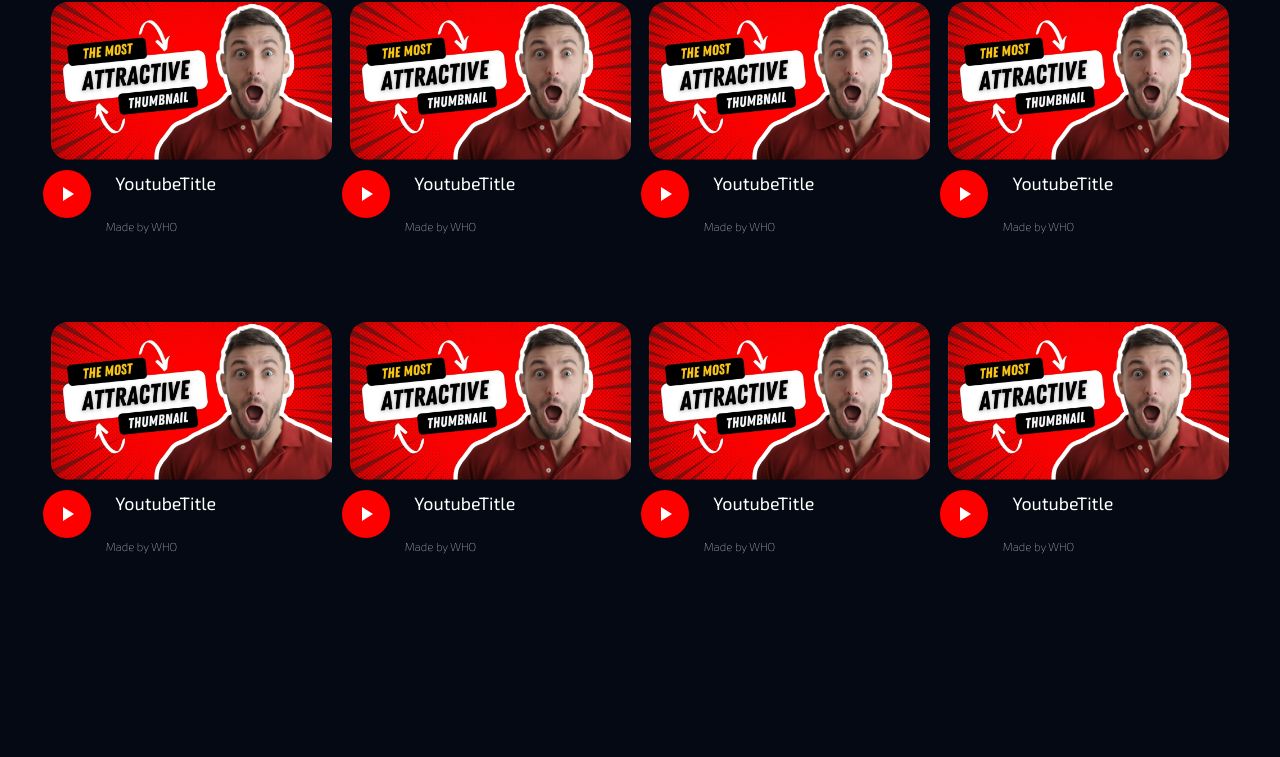
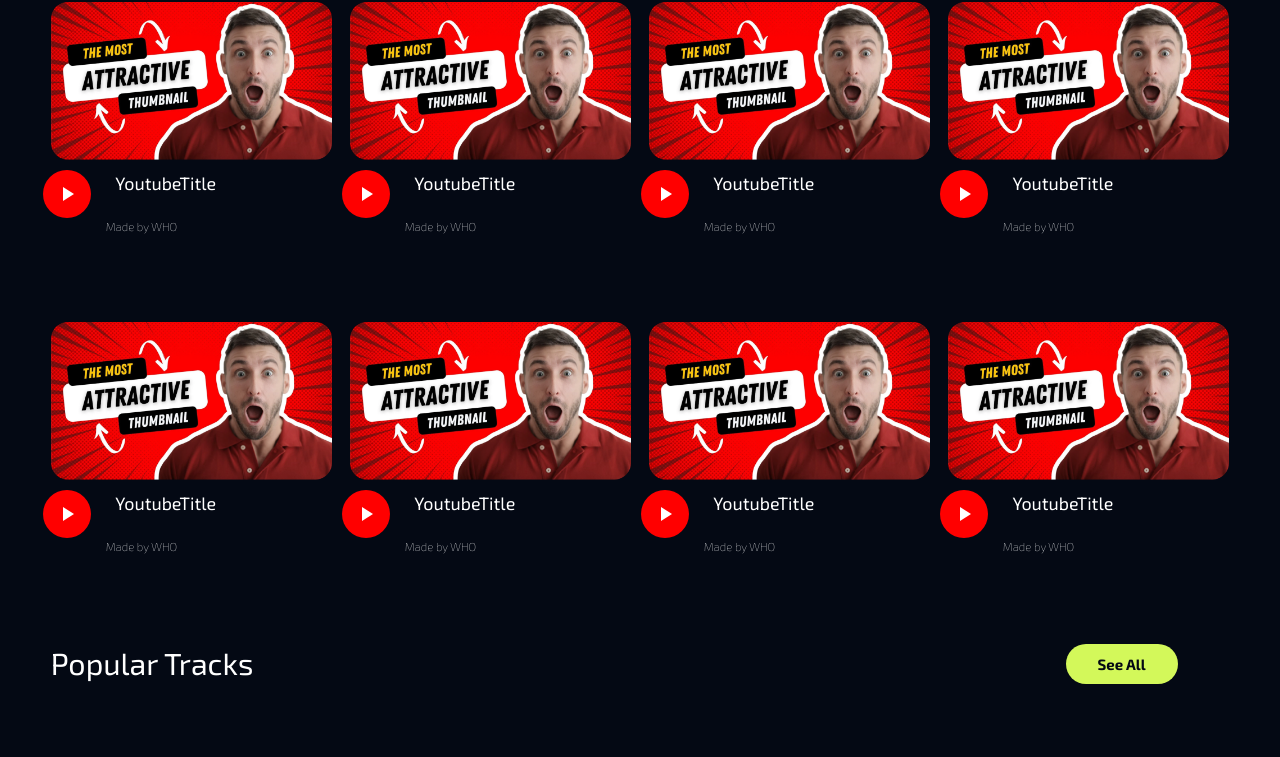
Before and after one commit to UOA-CS732-SE750-Students-2024/project-group-noble-nightingales, a React (Vite) app in the folder frontend/frontend/: page /explore in a window 1280 px wide. Shown: the part 1997-2754 px from the top of the page. Before the commit the page ends 2609 px from the top, so only its background shows below. Built offline with nearby package versions, Linux system fonts and the light colour scheme.

Commit message:
finishing the spotify row

```diff
--- /dev/null
+++ b/frontend/frontend/src/Components/Explore/SpotifyRow/SpotifyRow.jsx
@@ -0,0 +1,71 @@
+
+import './SpotifyRowCSS/SpotifyRow.css'
+import { NavLink } from 'react-router-dom';
+import SpotifyCover from '../../../assets/SpotifyCover.png'
+export default function SpotifyRow() {
+  return (
+    <div className="SpotifyRowContainer">
+        <ul className="sectionTitleList">
+            <li className="sectionTitileName">Popular Tracks</li>
+            <li className="SectionTitleLink"><NavLink to="/spotify"> See All </NavLink></li>
+        </ul>
+        <ul className="spotifyRow">
+            <li>
+                <ul className='insideSpotifyList'>
+                    <li>
+                        <NavLink to="/youtube"> <img src={SpotifyCover} alt="Cover" /> </NavLink>
+                    </li>
+                    <li className="titleName"> Song Name </li>
+                    <li className="author">Made by WHO</li>
+                </ul>
+            </li>
+            <li>
+                <ul className='insideSpotifyList'>
+                    <li>
+                        <NavLink to="/youtube"> <img src={SpotifyCover} alt="Cover" /> </NavLink>
+                    </li>
+                    <li className="titleName"> Song Name </li>
+                    <li className="author">Made by WHO</li>
+                </ul>
+            </li>
+            <li>
+                <ul className='insideSpotifyList'>
+                    <li>
+                        <NavLink to="/youtube"> <img src={SpotifyCover} alt="Cover" /> </NavLink>
+                    </li>
+                    <li className="titleName"> Song Name </li>
+                    <li className="author">Made by WHO</li>
+                </ul>
+            </li>
+            <li>
+                <ul className='insideSpotifyList'>
+                    <li>
+                        <NavLink to="/youtube"> <img src={SpotifyCover} alt="Cover" /> </NavLink>
+                    </li>
+                    <li className="titleName"> Song Name </li>
+                    <li className="author">Made by WHO</li>
+                </ul>
+            </li>
+            <li>
+                <ul className='insideSpotifyList'>
+                    <li>
+                        <NavLink to="/youtube"> <img src={SpotifyCover} alt="Cover" /> </NavLink>
+                    </li>
+                    <li className="titleName"> Song Name </li>
+                    <li className="author">Made by WHO</li>
+                </ul>
+            </li>
+            <li>
+                <ul className='insideSpotifyList'>
+                    <li>
+                        <NavLink to="/youtube"> <img src={SpotifyCover} alt="Cover" /> </NavLink>
+                    </li>
+                    <li className="titleName"> Song Name </li>
+                    <li className="author">Made by WHO</li>
+                </ul>
+            </li>
+        </ul>
+
+    </div>
+  )
+}
--- /dev/null
+++ b/frontend/frontend/src/Components/Explore/SpotifyRow/SpotifyRowCSS/SpotifyRow.css
@@ -0,0 +1,75 @@
+.SpotifyRowContainer{
+    display: flex;
+    flex-direction: column;
+    font-size: 2vw;
+    padding: 6.33vh ;
+    padding-top: 3.6vh;
+    height:40vh;
+}
+.SpotifyRowContainer .sectionTitleList{
+    display: flex;
+    flex-direction: row;
+    list-style-type: none;
+    justify-content: space-between;
+    margin:0;
+    padding: 0;
+    margin-bottom: 9vh;
+}
+.SpotifyRowContainer .sectionTitleList .sectionTitileName{
+    font-size: 3.8vh;
+}
+
+.SpotifyRowContainer .sectionTitleList .SectionTitleLink a{
+    font-weight: bold;
+    font-size: 1.87vh;
+    text-decoration: none;
+    padding-left:  1.86vh;
+    margin-right: 6.47vh;
+    background-color: #D3F85A; /* The green background color */
+    padding: 1.4vh 4vh; /* Padding inside the button */
+    border-radius:  3vh; /* The rounded corners */
+    color: #040914;
+    transition:  background-color 0.7s ease, font-size 0.5s ease, text-decoration 0.5s ease;
+
+}
+.SpotifyRowContainer .sectionTitleList .SectionTitleLink a:hover{
+    background-color: green;
+    border-color: green;
+}
+.SpotifyRowContainer .spotifyRow{
+    display: flex;
+    flex-direction: row;
+    list-style-type: none;
+    justify-content: space-between;
+    margin:0;
+    padding: 0;
+    height:30vh;
+}
+
+.SpotifyRowContainer .spotifyRow .insideSpotifyList{
+    display: flex;
+    flex-direction: column;
+    list-style-type: none;
+    margin:0;
+    padding: 0;
+
+}
+.SpotifyRowContainer .spotifyRow .insideSpotifyList img {
+    width: 12vw;
+    transition: width 0.5s ease-in-out;
+  }
+
+  .SpotifyRowContainer .spotifyRow .insideSpotifyList img:hover {
+    width: 14vw;
+  }
+
+.SpotifyRowContainer .spotifyRow .insideSpotifyList .titleName{
+    font-size: 1.4vw;
+    margin-left: 1vw;
+}
+.SpotifyRowContainer .spotifyRow .insideSpotifyList .author{
+
+    font-size: 0.9vw;
+    font-weight: 100;
+    margin-left: 1vw;
+}
--- a/frontend/frontend/src/Components/Explore/YoutubeRow/YoutubeCSS/Youtube.css
+++ b/frontend/frontend/src/Components/Explore/YoutubeRow/YoutubeCSS/Youtube.css
@@ -37,6 +37,7 @@
     background-color: rgb(255, 0, 0);
     border-color: red;
 }
+
  .YoutubeRowContainer .firstYoutubeRow{
     display: flex;
     flex-direction: row;
--- a/frontend/frontend/src/Components/Explore/YoutubeRow/YoutubeRow.jsx
+++ b/frontend/frontend/src/Components/Explore/YoutubeRow/YoutubeRow.jsx
@@ -1,4 +1,4 @@
-import React from 'react'
+
 import { NavLink } from 'react-router-dom';
 import './YoutubeCSS/Youtube.css'
 import PlayArrowIcon from '@mui/icons-material/PlayArrow';
--- a/frontend/frontend/src/Pages/ExplorePage/Explore.jsx
+++ b/frontend/frontend/src/Pages/ExplorePage/Explore.jsx
@@ -6,6 +6,7 @@ import IntroRow from '../../Components/Explore/IntroRow/IntroRow'
 import PictureRow from "../../Components/Explore/PictureSecondRow/PictureRow"
 import AIRow from '../../Components/Explore/AIRow/AIRow'
 import YoutubeRow from '../../Components/Explore/YoutubeRow/YoutubeRow'
+import SpotifyRow from '../../Components/Explore/SpotifyRow/SpotifyRow'
 export default function Explore() {
   return (
     <div>
@@ -30,7 +31,7 @@ export default function Explore() {
           </div>
 
           <div className="popularTrackContainer">
-
+          <SpotifyRow/>
           </div>
           <div className="subscribeContianer">
 
```
Also changed, not shown: frontend/frontend/src/assets/SpotifyCover.png (added).
